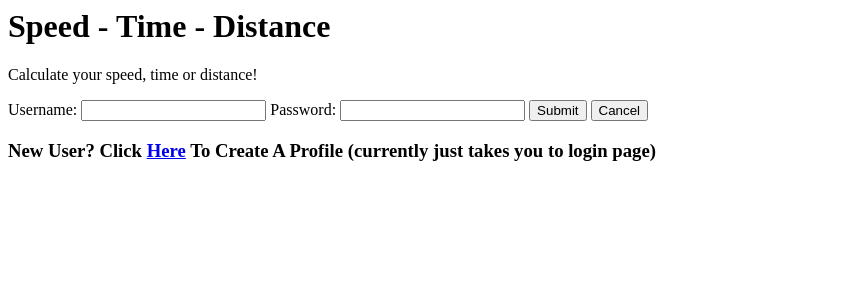
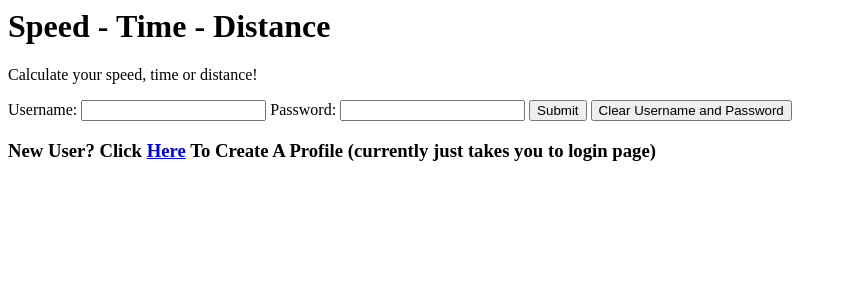
Before and after one commit to tylersnel/Speed-Distance-Time-Calculator, a Flask app: page / in a window 1280 px wide. Shown: the top 300 px of the page, without its empty margins (0-847 px from the left). Run offline with Flask 2, Linux system fonts and the light colour scheme.

Commit message:
Changed Cancel button to Clear button

```diff
--- a/templates/distance.j2
+++ b/templates/distance.j2
@@ -25,7 +25,7 @@
     <input type=text id="time" name="time" placeholder="HH:MM:SS" pattern= "[0-9]{1}[0-9]{1}:[0-9]{1}[0-9]{1}:[0-9]{1}[0-9]{1}" required>
 
     <input type="submit" value="Submit" name="userInput">
-    <a href='/distance'><input class="btn" type="button" value="Cancel"></a>
+    <a href='/distance'><input class="btn" type="button" value="Clear Inputs"></a>
     </form>
 
     {% if data %}
--- a/templates/main.j2
+++ b/templates/main.j2
@@ -17,7 +17,7 @@
     <input type=text id="password" name="password"  required>
 
     <input type="submit" value="Submit" name="userLogin">
-    <a href='/'><input class="btn" type="button" value="Cancel"></a>
+    <a href='/'><input class="btn" type="button" value="Clear Username and Password"></a>
     </form>
 
     <div>
```
